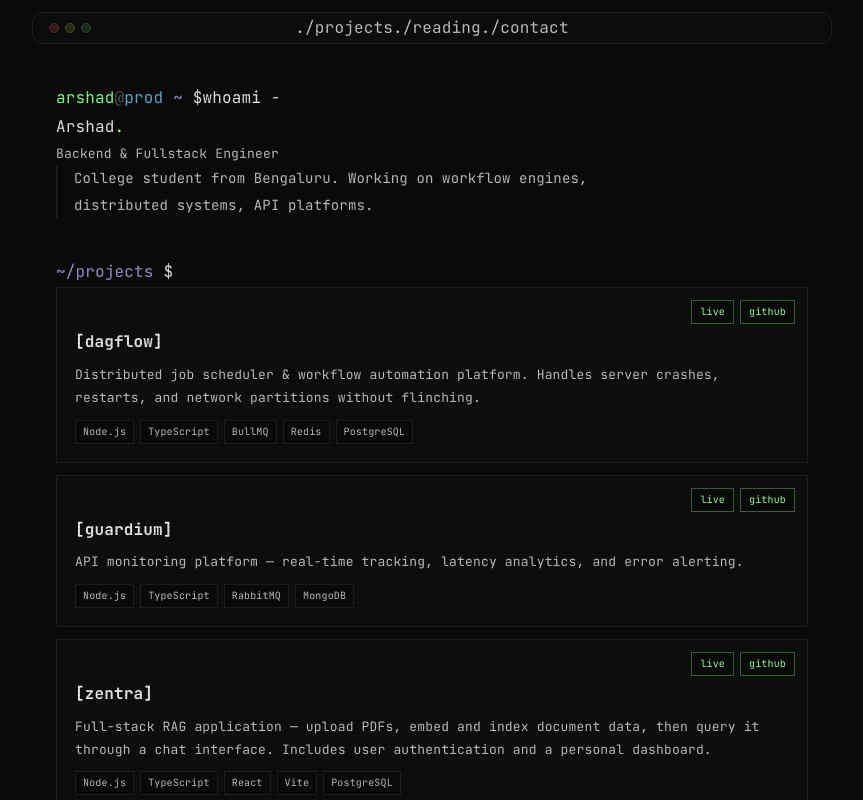
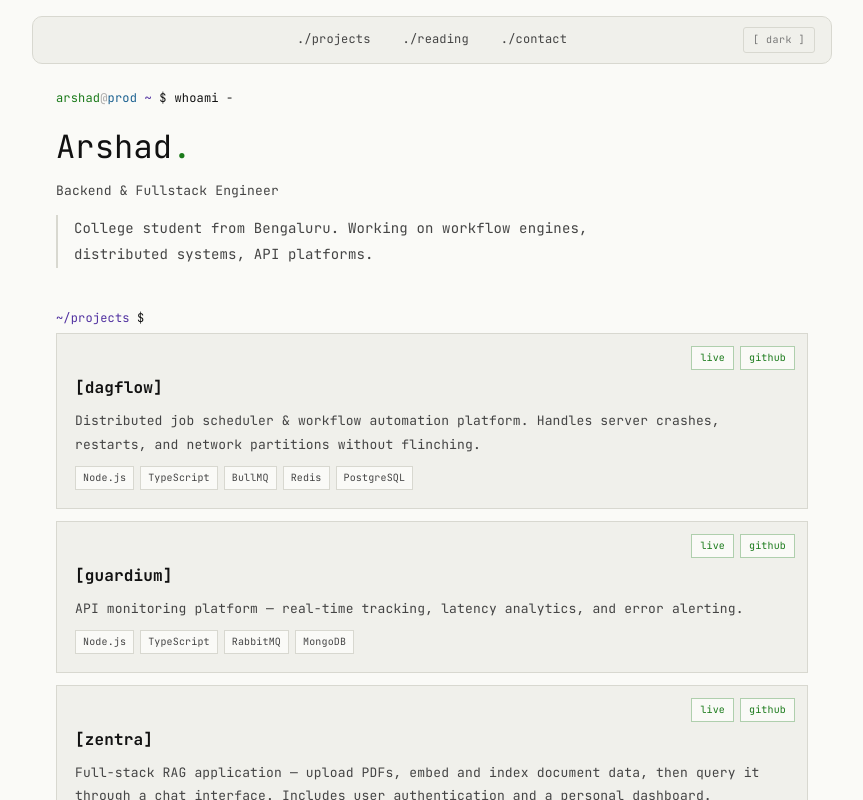
Before and after one commit to Arshadx9/portfolio, a Next.js app: page / in a window 1280 px wide. Shown: the top 800 px of the page, without its empty margins (208-1071 px from the left). Built offline with nearby package versions, Linux system fonts and the light colour scheme.

Commit message:
added dark/light toggle button

```diff
--- a/src/app/globals.css
+++ b/src/app/globals.css
@@ -1,114 +1,29 @@
 @import url('https://fonts.googleapis.com/css2?family=JetBrains+Mono:wght@300;400;500;700&display=swap');
 @import "tailwindcss/preflight";
 @import "tailwindcss/utilities";
+
 * { box-sizing: border-box; }
-body {
-  background: #0a0a0a;
-  color: #c8c8c8;
+
+html, body {
+  margin: 0;
+  padding: 0;
+  min-height: 100vh;
   font-family: 'JetBrains Mono', monospace;
-  margin: 0;
+  line-height: 1.8;
+  letter-spacing: 0.01em;
+  background: transparent !important;
 }
-.scanlines {
-	position: fixed;
-	inset: 0;
-	background: repeating-linear-gradient(
-		0deg,
-		transparent,
-		transparent 2px,
-		rgba(0,0,0,0.08) 2px,
-		rgba(0,0,0,0.08) 4px
-	);
-	pointer-events: none;
-	z-index: 100;
-}
+
 .cursor-blink {
   display: inline-block;
   width: 8px;
   height: 14px;
-	background: #7fff7f;
   margin-left: 2px;
   vertical-align: middle;
   animation: blink 1.1s step-end infinite;
 }
 @keyframes blink { 50% { opacity: 0; } }
-.project-card { position: relative; transition: border-color 0.2s; }
-.project-card::before {
-	content: '';
-	position: absolute;
-	left: 0; top: 0; bottom: 0;
-	width: 2px;
-	background: #1a1a1a;
-	transition: background 0.2s;
-}
-.project-card:hover { border-color: #2a2a2a !important; }
-.project-card:hover::before { background: #7fff7f; }
-.nav-link { transition: color 0.2s; }
-.nav-link:hover { color: #7fff7f !important; }
-.skill-chip { transition: color 0.2s, border-color 0.2s; }
-.skill-chip:hover { color: #7fff7f !important; border-color: #1e3e1e !important; }
-.reading-link { transition: color 0.2s; }
-.reading-link:hover { color: #c8c8c8 !important; }
 
-	html, body {
-	background: #0a0a0a;
-	color: #c8c8c8;
-	font-family: 'JetBrains Mono', monospace;
-	margin: 0;
-	padding: 0 0 3rem 0;
-	line-height: 1.8;
-	letter-spacing: 0.01em;
-	min-height: 100vh;
-	scrollbar-width: thin;
-	scrollbar-color: #444 #0a0a0a;
-}
-.terminal {
-	background: rgba(30,30,30,0.97);
-	border-radius: 16px;
-	box-shadow: 0 8px 32px 0 #000c, 0 1.5px 8px 0 #2228;
-	padding: 2.5rem 2.2rem 2.2rem 2.2rem;
-	max-width: 700px;
-	margin: 3.5rem auto 2.5rem auto;
-	border: 1.5px solid #292929;
-	gap: 2.5rem;
-	transition: box-shadow 0.2s, transform 0.2s;
-}
-.terminal:hover {
-	box-shadow: 0 12px 40px 0 #000e, 0 2px 12px 0 #222a;
-	transform: translateY(-2px) scale(1.01);
-}
-.terminal-bar {
-	display: flex;
-	gap: 0.75rem;
-	margin-bottom: 2rem;
-	padding-left: 0.2rem;
-}
-.terminal-dot {
-	width: 12px;
-	height: 12px;
-	border-radius: 50%;
-	display: inline-block;
-	box-shadow: 0 1px 4px #0003;
-}
-.dot-red { background: #ff5f56; }
-.dot-yellow { background: #ffbd2e; }
-.dot-green { background: #27c93f; }
-.terminal-content {
-	font-size: 1.13rem;
-	line-height: 1.8;
-	white-space: pre-line;
-	margin-top: 1.5rem;
-	margin-bottom: 1.5rem;
-	word-break: break-word;
-}
-
-/* Custom Scrollbar */
-::-webkit-scrollbar {
-	width: 8px;
-}
-::-webkit-scrollbar-thumb {
-	background: #444;
-	border-radius: 8px;
-}
-::-webkit-scrollbar-track {
-	background: #232526;
-}
+::-webkit-scrollbar { width: 8px; }
+::-webkit-scrollbar-thumb { background: #444; border-radius: 8px; }
+::-webkit-scrollbar-track { background: transparent; }
--- a/src/app/layout.tsx
+++ b/src/app/layout.tsx
@@ -2,8 +2,8 @@ import type { Metadata } from "next";
 import "./globals.css";
 
 export const metadata: Metadata = {
-  title: "Create Next App",
-  description: "Generated by create next app",
+  title: "arshad@portfolio",
+  description: "Backend & Fullstack Engineer — Bangalore",
 };
 
 export default function RootLayout({
@@ -13,7 +13,21 @@ export default function RootLayout({
 }>) {
   return (
     <html lang="en">
-      <body className="bg-[#1e1e1e] text-[#d4d4d4] font-mono">{children}</body>
+      <head>
+        <script
+          dangerouslySetInnerHTML={{
+            __html: `
+              (function() {
+                try {
+                  var theme = localStorage.getItem('theme');
+                  if (theme === 'light') document.documentElement.classList.add('light');
+                } catch(e) {}
+              })();
+            `,
+          }}
+        />
+      </head>
+      <body>{children}</body>
     </html>
   );
 }
--- a/src/app/page.tsx
+++ b/src/app/page.tsx
@@ -1,19 +1,35 @@
-import type { Metadata } from "next";
+"use client";
 
-export const metadata: Metadata = {
-  title: "arshad@portfolio",
-  description: "Backend & Fullstack Engineer — Bangalore",
+import { useState } from "react";
+
+const dark = {
+  bg:        "#0a0a0a",
+  panel:     "#111111",
+  border:    "#2a2a2a",
+  primary:   "#e5e5e5",
+  secondary: "#bfbfbf",
+  muted:     "#888",
+  subtle:    "#555",
+  accent:    "#7fff7f",
+  navBg:     "#0d0d0d",
+  scanlines:  true,
+  promptBlue: "#5fa8d3",
+  promptPurple: "#9b8fcc",
 };
 
-const colors = {
-  bg: "#0a0a0a",
-  panel: "#0e0e0e",
-  border: "#1e1e1e",
-  primary: "#e5e5e5",
-  secondary: "#bfbfbf",
-  muted: "#888",
-  subtle: "#555",
-  accent: "#7fff7f",
+const light = {
+  bg:        "#fafaf7",
+  panel:     "#f0f0eb",
+  border:    "#d8d8d0",
+  primary:   "#111111",
+  secondary: "#444444",
+  muted:     "#777777",
+  subtle:    "#aaaaaa",
+  accent:    "#1a7a1a",
+  navBg:     "#f0f0eb",
+  scanlines:  false,
+  promptBlue: "#1a6090",
+  promptPurple: "#5030a0",
 };
 
 const projects = [
@@ -54,21 +70,23 @@ const reading = [
   { title: "Power vs Force — David R. Hawkins", href: "https://openlibrary.org/works/OL82563W/Power_vs_Force" },
 ];
 
-function Prompt({ path = "~", cmd, showUser = true }: { path?: string; cmd: string; showUser?: boolean }) {
+type Theme = typeof dark;
+
+function Prompt({ path = "~", cmd, showUser = true, t }: { path?: string; cmd: string; showUser?: boolean; t: Theme }) {
   return (
-    <div className="flex items-baseline gap-2 mb-1">
-      <span className="font-mono text-xs whitespace-nowrap">
+    <div style={{ display: "flex", alignItems: "baseline", gap: 8, marginBottom: 4 }}>
+      <span style={{ fontFamily: "'JetBrains Mono', monospace", fontSize: 12, whiteSpace: "nowrap" }}>
         {showUser && (
           <>
-            <span style={{ color: colors.accent }}>arshad</span>
-            <span style={{ color: colors.subtle }}>@</span>
-            <span style={{ color: "#5fa8d3" }}>prod</span>{" "}
+            <span style={{ color: t.accent }}>arshad</span>
+            <span style={{ color: t.subtle }}>@</span>
+            <span style={{ color: t.promptBlue }}>prod</span>{" "}
           </>
         )}
-        <span style={{ color: "#9b8fcc" }}>{path}</span>{" "}
-        <span style={{ color: colors.primary }}>$</span>
+        <span style={{ color: t.promptPurple }}>{path}</span>{" "}
+        <span style={{ color: t.primary }}>$</span>
       </span>
-      <span className="font-mono text-xs" style={{ color: colors.primary }}>
+      <span style={{ fontFamily: "'JetBrains Mono', monospace", fontSize: 12, color: t.primary }}>
         {cmd}
       </span>
     </div>
@@ -76,48 +94,72 @@ function Prompt({ path = "~", cmd, showUser = true }: { path?: string; cmd: stri
 }
 
 export default function Home() {
+  const [isLight, setIsLight] = useState(true);
+  const t = isLight ? light : dark;
+
   return (
-    <div className="min-h-screen" style={{ background: colors.bg, color: colors.primary }}>
-      <div className="scanlines" />
+    <div style={{
+      minHeight: "100dvh",
+      background: t.bg,
+      color: t.primary,
+      fontFamily: "'JetBrains Mono', monospace",
+      transition: "background 0.3s, color 0.3s",
+      position: "relative",
+      paddingBottom: 1, // prevents margin collapse exposing body bg
+    }}>
+
+      {/* Scanlines — dark mode only */}
+      {t.scanlines && (
+        <div style={{
+          position: "fixed", inset: 0, pointerEvents: "none", zIndex: 100,
+          background: "repeating-linear-gradient(0deg,transparent,transparent 2px,rgba(0,0,0,0.07) 2px,rgba(0,0,0,0.07) 4px)",
+        }} />
+      )}
 
       {/* NAVBAR */}
-      <nav className="sticky top-4 z-50" style={{ marginTop: 12 }}>
-        <div
-          style={{
-            maxWidth: 800,
-            margin: "0 auto",
-            display: "flex",
-            alignItems: "center",
-            justifyContent: "space-between",
+      <nav style={{ position: "sticky", top: 16, zIndex: 50, padding: "0 24px" }}>
+        <div style={{
+          maxWidth: 800, margin: "0 auto",
+          display: "flex", alignItems: "center", justifyContent: "space-between",
           padding: "10px 16px",
-            background: "#0d0d0d",
-            border: `1px solid ${colors.border}`,
+          background: t.navBg,
+          border: `1px solid ${t.border}`,
           borderRadius: 10,
-          }}
-        >
-          <div className="flex gap-[6px]">
-            {["#3a1a1a", "#2a2a1a", "#1a2e1a"].map((bg, i) => (
-              <div key={i} style={{
-                width: 10, height: 10, borderRadius: "50%",
-                background: bg,
-                border: `1px solid ${["#5a2a2a","#4a4a1a","#2a4a2a"][i]}`
-              }} />
-            ))}
-          </div>
+          transition: "background 0.3s, border-color 0.3s",
+        }}>
+          <div style={{ width: 40 }} />
 
-          <div className="flex gap-8 absolute left-1/2 -translate-x-1/2">
+          {/* Nav links */}
+          <div style={{ display: "flex", gap: 32, position: "absolute", left: "50%", transform: "translateX(-50%)" }}>
             {[
               { href: "#projects", label: "./projects" },
-              { href: "#reading", label: "./reading" },
+              { href: "#reading",  label: "./reading"  },
               { href: "mailto:arshad@example.com", label: "./contact" },
             ].map((l) => (
-              <a key={l.label} href={l.href} style={{ color: colors.secondary }}>
+              <a key={l.label} href={l.href} style={{
+                color: t.secondary, fontSize: 12, textDecoration: "none",
+                transition: "color 0.2s",
+              }}>
                 {l.label}
               </a>
             ))}
           </div>
 
-          <div style={{ width: 40 }} />
+          {/* Theme toggle */}
+          <button onClick={() => setIsLight(v => !v)} style={{
+            background: "none",
+            border: `1px solid ${t.border}`,
+            color: t.muted,
+            fontFamily: "'JetBrains Mono', monospace",
+            fontSize: 10,
+            padding: "3px 9px",
+            cursor: "pointer",
+            borderRadius: 3,
+            letterSpacing: "0.05em",
+            transition: "all 0.2s",
+          }}>
+            {isLight ? "[ dark ]" : "[ light ]"}
+          </button>
         </div>
       </nav>
 
@@ -125,20 +167,17 @@ export default function Home() {
 
         {/* WHOAMI */}
         <section style={{ marginBottom: 40 }}>
-          <Prompt cmd="whoami -" />
-          <h1>Arshad<span style={{ color: colors.accent }}>. </span></h1>
-
-          <p style={{ fontSize: 13, color: colors.secondary }}>
+          <Prompt cmd="whoami -" t={t} />
+          <h1 style={{ color: t.primary, margin: "8px 0 4px", fontSize: 32 }}>
+            Arshad<span style={{ color: t.accent }}>. </span>
+          </h1>
+          <p style={{ fontSize: 13, color: t.secondary, margin: "4px 0" }}>
             Backend & Fullstack Engineer
           </p>
-
           <p style={{
-            fontSize: 14,
-            color: colors.secondary,
-            lineHeight: 1.9,
-            borderLeft: `2px solid ${colors.border}`,
-            paddingLeft: 16,
-            maxWidth: 560,
+            fontSize: 14, color: t.secondary, lineHeight: 1.9,
+            borderLeft: `2px solid ${t.border}`, paddingLeft: 16,
+            maxWidth: 560, margin: "12px 0 0",
           }}>
             College student from Bengaluru. Working on workflow engines,
             distributed systems, API platforms.
@@ -147,61 +186,43 @@ export default function Home() {
 
         {/* PROJECTS */}
         <section id="projects" style={{ marginBottom: 40 }}>
-          <Prompt path="~/projects" cmd="" showUser={false} />
+          <Prompt path="~/projects" cmd="" showUser={false} t={t} />
 
           {projects.map((p) => (
-            <div
-              key={p.name}
-              style={{
-                border: `1px solid ${colors.border}`,
-                background: colors.panel,
+            <div key={p.name} style={{
+              border: `1px solid ${t.border}`,
+              background: t.panel,
               padding: "40px 18px 18px 18px",
               marginBottom: 12,
               position: "relative",
-              }}
-            >
-              <p style={{ fontWeight: "bold", marginBottom: 6 }}>
+              transition: "background 0.3s, border-color 0.3s",
+            }}>
+              <p style={{ fontWeight: "bold", marginBottom: 6, color: t.primary, margin: "0 0 6px" }}>
                 [{p.name}]
               </p>
-
-              <p style={{ fontSize: 13, color: colors.secondary }}>
+              <p style={{ fontSize: 13, color: t.secondary, margin: "0 0 10px" }}>
                 {p.desc}
               </p>
-
-              <div style={{ display: "flex", flexWrap: "wrap", gap: 6, marginTop: 10 }}>
-                {p.stack.map((t) => (
-                  <span
-                    key={t}
-                    style={{
-                      fontSize: 10,
-                      color: colors.secondary,
-                      border: `1px solid ${colors.border}`,
-                      padding: "2px 7px",
-                      background: colors.bg,
-                    }}
-                  >
-                    {t}
+              <div style={{ display: "flex", flexWrap: "wrap", gap: 6 }}>
+                {p.stack.map((tag) => (
+                  <span key={tag} style={{
+                    fontSize: 10, color: t.secondary,
+                    border: `1px solid ${t.border}`,
+                    padding: "2px 7px", background: t.bg,
+                    transition: "background 0.3s, border-color 0.3s",
+                  }}>
+                    {tag}
                   </span>
                 ))}
               </div>
 
-              {/* BUTTONS */}
-              <div style={{
-                position: "absolute",
-                top: 12,
-                right: 12,
-                display: "flex",
-                gap: 6,
-              }}>
-                {[{label:"live",link:p.live},{label:"github",link:p.github}].map(btn=>(
-                  <a key={btn.label} href={btn.link} target="_blank"
-                    style={{
-                      fontSize: 10,
-                      padding: "2px 8px",
-                      border: "1px solid #3a5f3a",
-                      color: "#9fff9f",
-                      textDecoration: "none",
-                      background: "#0a0a0a",
+              <div style={{ position: "absolute", top: 12, right: 12, display: "flex", gap: 6 }}>
+                {[{ label: "live", link: p.live }, { label: "github", link: p.github }].map((btn) => (
+                  <a key={btn.label} href={btn.link} target="_blank" style={{
+                    fontSize: 10, padding: "2px 8px",
+                    border: `1px solid ${t.accent}55`,
+                    color: t.accent, textDecoration: "none", background: t.bg,
+                    transition: "all 0.2s",
                   }}>
                     {btn.label}
                   </a>
@@ -213,20 +234,19 @@ export default function Home() {
 
         {/* SKILLS */}
         <section style={{ marginBottom: 40 }}>
-          <Prompt cmd="skills --core" showUser={false} />
+          <Prompt cmd="skills --core" showUser={false} t={t} />
 
           {Object.entries(skills).map(([category, items]) => (
             <div key={category} style={{ marginBottom: 16 }}>
-              <p style={{ fontSize: 11, color: colors.subtle }}>{category}</p>
+              <p style={{ fontSize: 11, color: t.subtle, margin: "0 0 6px" }}>{category}</p>
               <div style={{ display: "flex", flexWrap: "wrap", gap: 6 }}>
                 {items.map((s) => (
-                  <span key={s}
-                    style={{
-                      fontSize: 11,
-                      color: colors.primary,
+                  <span key={s} style={{
+                    fontSize: 11, color: t.primary,
                     padding: "4px 10px",
-                      border: `1px solid ${colors.border}`,
-                      background: colors.panel,
+                    border: `1px solid ${t.border}`,
+                    background: t.panel,
+                    transition: "background 0.3s, border-color 0.3s",
                   }}>
                     {s}
                   </span>
@@ -238,11 +258,12 @@ export default function Home() {
 
         {/* READING */}
         <section id="reading">
-          <Prompt path="~/reading" cmd="" showUser={false} />
-          <ul style={{ listStyle: "none", padding: 0 }}>
+          <Prompt path="~/reading" cmd="" showUser={false} t={t} />
+          <ul style={{ listStyle: "none", padding: 0, margin: 0 }}>
             {reading.map((r, i) => (
               <li key={i} style={{ fontSize: 12 }}>
-                <a href={r.href} target="_blank" style={{ color: colors.secondary }}>
+                <a href={r.href} target="_blank"
+                  style={{ color: t.secondary, textDecoration: "none" }}>
                   → {r.title}
                 </a>
               </li>
@@ -250,7 +271,7 @@ export default function Home() {
           </ul>
         </section>
 
-        <div style={{ marginTop: 60, fontSize: 10 }}>
+        <div style={{ marginTop: 60, fontSize: 10, color: t.subtle }}>
           © arshad 2025
         </div>
       </main>
```
Lines whose indentation alone changed are shown as unchanged.
